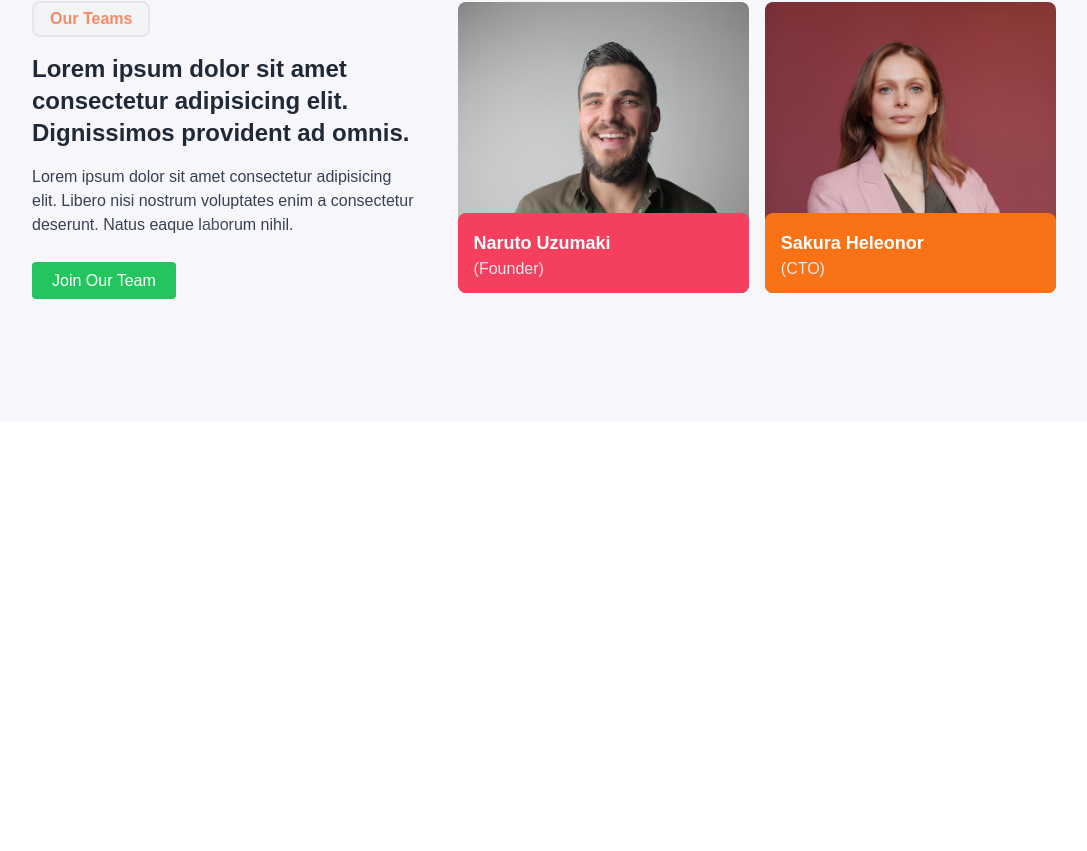
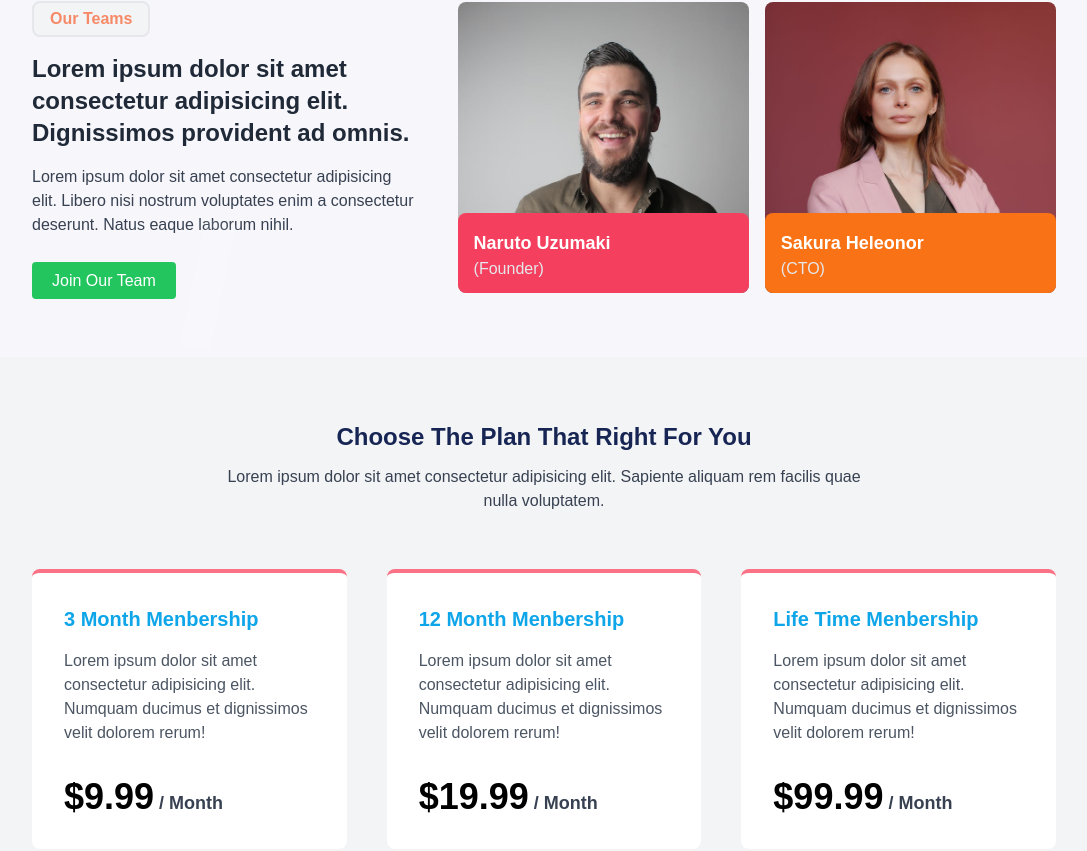
Before and after one commit to moonspark78/TechDev_NextJS, a Next.js app: page / in a window 1280 px wide. Shown: the part 3711-4562 px from the top of the page, without its empty margins (96-1183 px from the left). Before the commit the page ends 4132 px from the top, so only its background shows below. Built offline with nearby package versions, Linux system fonts and the light colour scheme; a web font is replaced by a local one.

Commit message:
working on  PricingCard

```diff
--- a/app/components/Home/Home.tsx
+++ b/app/components/Home/Home.tsx
@@ -5,6 +5,7 @@ import Feature from './Feature/Feature'
 import Services from './Services/Services'
 import ClientsReviews from './ClientsReviews/ClientsReviews'
 import Team from './Team/Team'
+import Pricing from './Pricing/Pricing'
 
 const Home = () => {
   return (
@@ -15,6 +16,7 @@ const Home = () => {
       <Services/>
       <ClientsReviews/>
       <Team/>
+      <Pricing/>
     </div>
   )
 }
--- a/app/components/Home/Pricing/Pricing.tsx
+++ b/app/components/Home/Pricing/Pricing.tsx
@@ -1,17 +1,24 @@
 import React from 'react'
+import PricingCard from './PricingCard'
 
 const Pricing = () => {
   return (
     <div className='pt-16 pb-16 bg-gray-100'>
         <h1 className='text-center text-2xl text-blue-950 font-bold'>
-
+            Choose The Plan That Right For You
         </h1>
         <p className='mt-3 text-center font-medium text-gray-700 w-[90%] sm:w-[70%] md:w-[50%] mx-auto'>
             Lorem ipsum dolor sit amet consectetur adipisicing elit. Sapiente aliquam rem facilis quae nulla voluptatem.
         </p>
         <div className='w-[80%] mx-auto mt-14 grid grid-cols-1 md:grid-cols-2 lg:grid-cols-3 gap-10'>
             <div>
-                {/* PricingCard */}
+                <PricingCard time="3 Month" price="9.99"/>
+            </div>
+            <div>
+                <PricingCard time="12 Month" price="19.99"/>
+            </div>
+            <div>
+                <PricingCard time="Life Time" price="99.99"/>
             </div>
         </div>
     </div>
--- a/app/components/Home/Pricing/PricingCard.tsx
+++ b/app/components/Home/Pricing/PricingCard.tsx
@@ -1,8 +1,26 @@
 import React from 'react'
 
-const PricingCard = () => {
+
+type PricingCardProps =  {
+    time: string;
+    price: string;
+}
+
+const PricingCard = ({ time, price }: PricingCardProps) => {
   return (
-    <div>PricingCard</div>
+    <div className='bg-white rounded-lg p-8 relative border-t-4 border-rose-400'>
+        <h1 className='text-sky-500 text-xl font-bold'>{time} Menbership</h1>
+        <p className='mt-4 text-gray-600 font-medium'>
+            Lorem ipsum dolor sit amet consectetur adipisicing elit. Numquam ducimus et dignissimos velit dolorem rerum!
+        </p>
+        {/* Price */}
+        <div className='mt-8'>
+            <div className='text-gray-700 font-semibold text-lg'>
+                <span className='text-4xl font-bold text-black'>${price}</span> / Month
+            </div>
+        </div>
+
+    </div>
   )
 }
 
```
